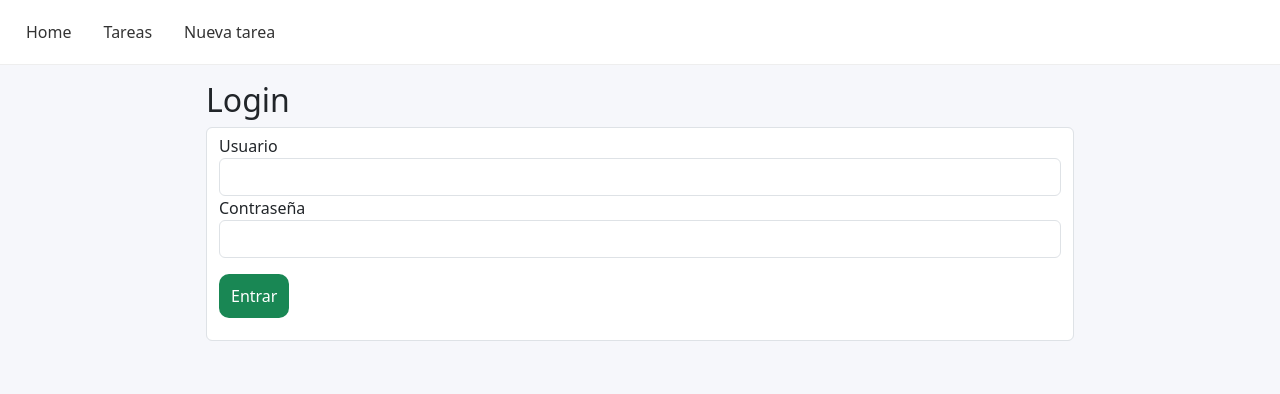
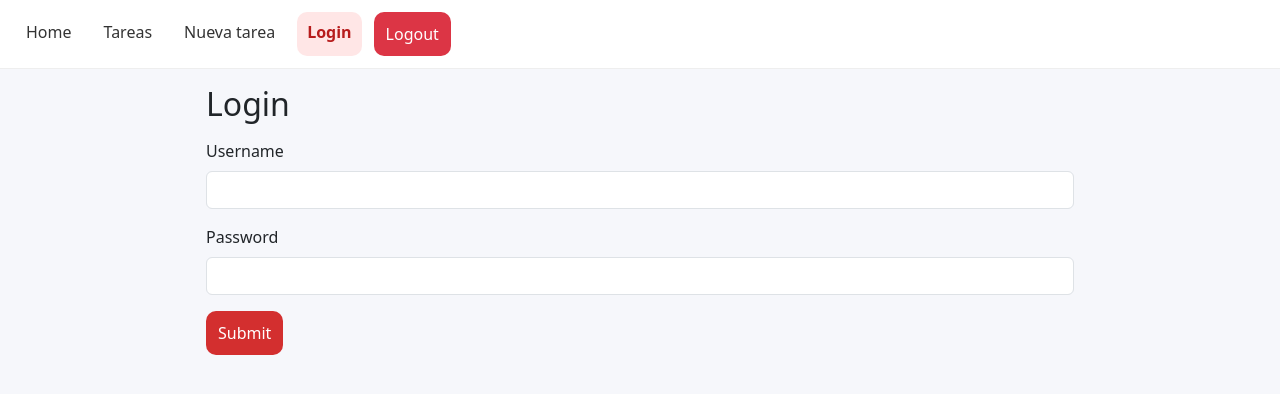
Before and after one commit to JesusLugo2002/practice-angular, an Angular app: page /login in a window 1280 px wide. Shown: the top 394 px of the page. Built offline with nearby package versions, Linux system fonts and the light colour scheme.

Commit message:
feat: add logout

```diff
--- a/src/app/app.config.ts
+++ b/src/app/app.config.ts
@@ -1,11 +1,13 @@
 import { ApplicationConfig } from '@angular/core';
 import { provideRouter } from '@angular/router';
-import { provideHttpClient } from '@angular/common/http';
+import { HTTP_INTERCEPTORS, provideHttpClient, withInterceptors } from '@angular/common/http';
 import { routes } from './app.routes';
+import { AuthInterceptor } from './auth/auth.interceptor';
 
 export const appConfig: ApplicationConfig = {
   providers: [
     provideRouter(routes),
     provideHttpClient(),
+    { provide: HTTP_INTERCEPTORS, useClass: AuthInterceptor, multi: true }
   ],
 };
--- a/src/app/app.routes.ts
+++ b/src/app/app.routes.ts
@@ -3,11 +3,16 @@ import { HomeComponent } from './pages/home/home.component';
 import { TasksComponent } from './pages/tasks/tasks.component';
 import { TaskNewComponent } from './pages/task-new/task-new.component';
 import { LoginComponent } from './auth/login/login.component';
+import { AuthGuard } from './auth/auth.guard';
 
 export const routes: Routes = [
   { path: '', component: HomeComponent },
   { path: 'login', component: LoginComponent },
-  { path: 'tareas', component: TasksComponent },
-  { path: 'tareas/nueva', component: TaskNewComponent },
+  { path: 'tareas', component: TasksComponent, canActivate: [AuthGuard] },
+  {
+    path: 'tareas/nueva',
+    component: TaskNewComponent,
+    canActivate: [AuthGuard],
+  },
   { path: '**', redirectTo: '' },
 ];
--- a/src/app/auth/auth.guard.ts
+++ b/src/app/auth/auth.guard.ts
@@ -0,0 +1,17 @@
+import { Injectable } from '@angular/core';
+import { CanActivate, Router } from '@angular/router';
+import { AuthService } from './auth.service';
+
+@Injectable({ providedIn: 'root' })
+export class AuthGuard implements CanActivate {
+
+  constructor(private auth: AuthService, private router: Router) {}
+
+  canActivate(): boolean {
+    if (!this.auth.isLoggedIn()) {
+      this.router.navigate(['/login']);
+      return false;
+    }
+    return true;
+  }
+}
--- a/src/app/auth/auth.interceptor.ts
+++ b/src/app/auth/auth.interceptor.ts
@@ -0,0 +1,26 @@
+import { Injectable } from '@angular/core';
+import { HttpInterceptor, HttpRequest, HttpHandler } from '@angular/common/http';
+import { AuthService } from './auth.service';
+
+@Injectable()
+export class AuthInterceptor implements HttpInterceptor {
+
+  constructor(private auth: AuthService) {}
+
+  intercept(req: HttpRequest<any>, next: HttpHandler) {
+    const token = this.auth.getToken();
+    console.log("INTERCEPTO")
+    console.log(token)
+
+    const isLogin = req.url.includes('/api/auth/login');
+    if (isLogin) return next.handle(req);
+
+    if (!token) return next.handle(req);
+
+    const authReq = req.clone({
+      setHeaders: { Authorization: `Bearer ${token}` }
+    });
+
+    return next.handle(authReq);
+  }
+}
--- a/src/app/auth/auth.service.ts
+++ b/src/app/auth/auth.service.ts
@@ -12,7 +12,6 @@ export class AuthService {
 
   login(username: string, password: string) {
     const body: AuthRequest = { username, password };
-    console.log("ABCD")
 
     return this.http.post<AuthResponse>(`${this.API}/login`, body).pipe(
       tap(res => {
@@ -32,4 +31,9 @@ export class AuthService {
   isLoggedIn(): boolean {
     return !!this.getToken();
   }
+
+  deleteToken(): boolean {
+    localStorage.removeItem(this.TOKEN_KEY);
+    return true;
+  }
 }
--- a/src/app/auth/login/login.component.html
+++ b/src/app/auth/login/login.component.html
@@ -1,10 +1,19 @@
-<h2>Login</h2>
+<h2 class="mb-3">Login</h2>
 
-<form (ngSubmit)="validate()" class="form-control" [formGroup]="authenticationForm">
-  <label>Usuario</label>
-  <input name="username" formControlName="username" required class="form-control"/>
-  <label>Contraseña</label>
-  <input type="password" name="password" formControlName="password" required class="form-control"/>
-  <button type="submit" class="btn btn-success mt-3">Entrar</button>
-  <p ngIf="error">{{ error }}</p>
+@if (error) {
+  <div class="alert alert-danger" role="alert">
+    {{ error }}
+  </div>
+}
+
+<form [formGroup]="authenticationForm" (ngSubmit)="validate()">
+  <div class="mb-3">
+    <label for="username" class="form-label">Username</label>
+    <input type="text" class="form-control" id="username" formControlName="username">
+  </div>
+  <div class="mb-3">
+    <label for="password" class="form-label">Password</label>
+    <input type="password" class="form-control" id="password" formControlName="password">
+  </div>
+  <button type="submit" class="btn btn-primary">Submit</button>
 </form>
--- a/src/app/auth/login/login.component.ts
+++ b/src/app/auth/login/login.component.ts
@@ -34,8 +34,10 @@ export class LoginComponent {
     }
 
     this.auth.login(credentials.username, credentials.password).subscribe({
-      next: () => this.router.navigate(['/tareas']),
-      error: () => this.error = 'Credenciales inválidas',
+      next: () => {
+        this.router.navigate(['/tareas'])
+      },
+      error: () => this.error = 'Invalid credentials',
     });
   }
 }
--- a/src/app/services/tasks.service.ts
+++ b/src/app/services/tasks.service.ts
@@ -1,6 +1,5 @@
-import { inject, Injectable } from '@angular/core';
+import { Injectable } from '@angular/core';
 import { NewTask, Task } from '../models/task.model';
-import { TasksApiService } from './tasks-api.service';
 
 @Injectable({ providedIn: 'root' })
 export class TasksService {
--- a/src/app/shared/navbar/navbar.component.html
+++ b/src/app/shared/navbar/navbar.component.html
@@ -2,4 +2,6 @@
   <a routerLink="/" routerLinkActive="active" [routerLinkActiveOptions]="{ exact: true }">Home</a>
   <a routerLink="/tareas" routerLinkActive="active">Tareas</a>
   <a routerLink="/tareas/nueva" routerLinkActive="active">Nueva tarea</a>
+  <a routerLink="/login" routerLinkActive="active">Login</a>
+  <button class="btn btn-danger" (click)="auth.logout()">Logout</button>
 </nav>
--- a/src/app/shared/navbar/navbar.component.ts
+++ b/src/app/shared/navbar/navbar.component.ts
@@ -1,5 +1,6 @@
-import { Component } from '@angular/core';
+import { Component, inject } from '@angular/core';
 import { RouterLink, RouterLinkActive } from '@angular/router';
+import { AuthService } from '../../auth/auth.service';
 
 @Component({
   selector: 'app-navbar',
@@ -8,4 +9,6 @@ import { RouterLink, RouterLinkActive } from '@angular/router';
   templateUrl: './navbar.component.html',
   styleUrl: './navbar.component.css',
 })
-export class NavbarComponent {}
+export class NavbarComponent {
+  auth = inject(AuthService);
+}
```
